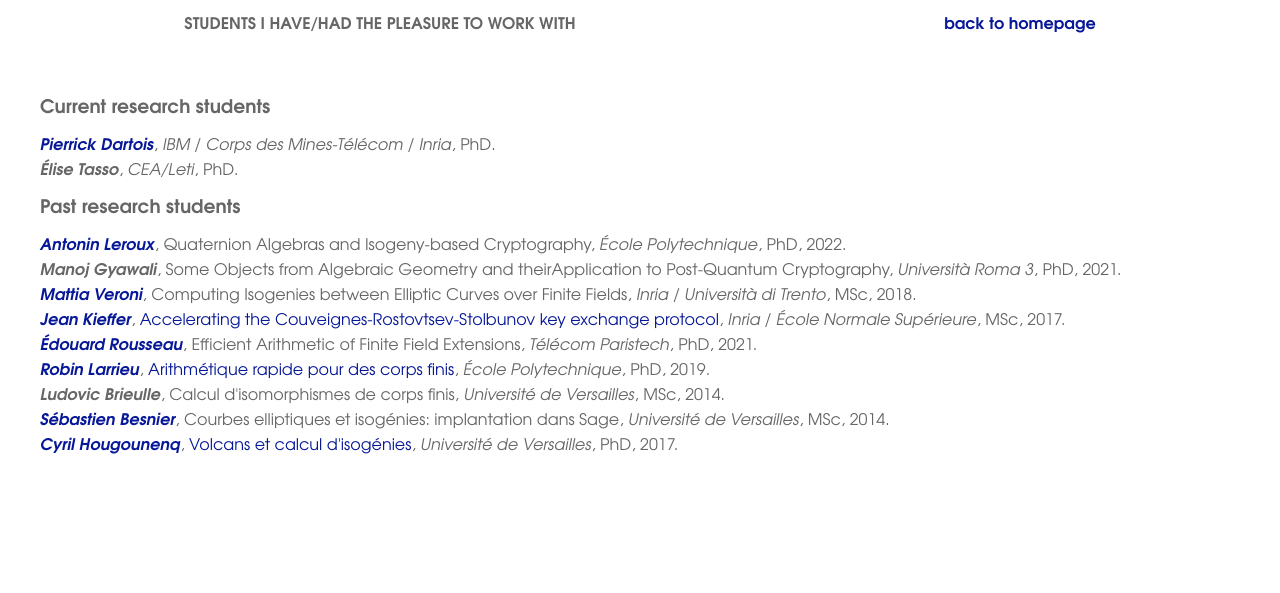
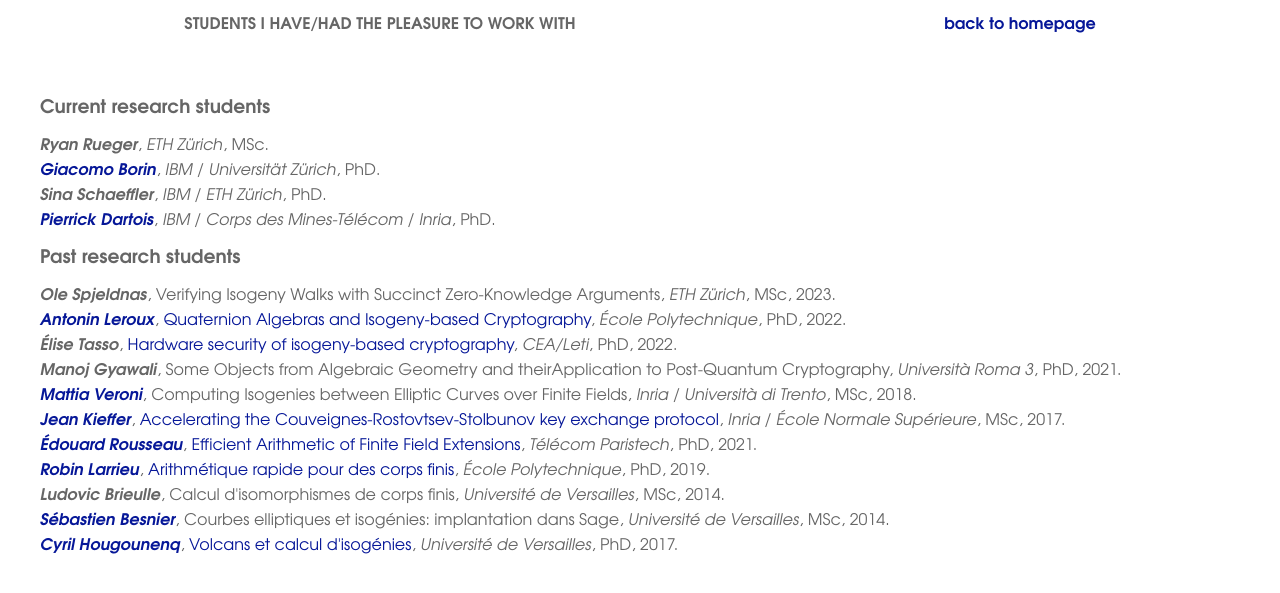
Before and after one commit to defeo/defeo.github.io, a Jekyll site: the page built from students.html, in a window 1280 px wide. Shown: the top 593 px of the page. Built offline with Jekyll 4.4.1, drawn with Linux system fonts in a browser that asks for light colours.

Commit message:
Updated students

```diff
--- a/_data/students.yaml
+++ b/_data/students.yaml
@@ -4,7 +4,7 @@ students:
     website: 'https://github.com/Hugounenq-Cyril'
     thesis:
       title: Volcans et calcul d'isogénies
-      url: 'https://tel.archives-ouvertes.fr/tel-01635463'
+      url: 'https://theses.hal.science/tel-01635463'
     inst:
       - Université de Versailles
     start: 2013
@@ -34,7 +34,7 @@ students:
     website: 'https://larrieu.perso.math.cnrs.fr/'
     thesis:
       title: Arithmétique rapide pour des corps finis
-      url: 'https://tel.archives-ouvertes.fr/tel-02439581'
+      url: 'https://theses.hal.science/tel-02439581'
     inst:
       - École Polytechnique
     start: 2015
@@ -45,6 +45,7 @@ students:
     website: 'https://erou.github.io/'
     thesis:
       title: Efficient Arithmetic of Finite Field Extensions
+      url: 'https://theses.hal.science/tel-03299466'
     inst:
       - Télécom Paristech
     start: 2017
@@ -52,7 +53,7 @@ students:
 
   - type: MSc
     name: Jean Kieffer
-    website: 'https://www.math.u-bordeaux.fr/~jekieffer/'
+    website: 'https://members.loria.fr/JKieffer/'
     thesis:
       title: Accelerating the Couveignes-Rostovtsev-Stolbunov key exchange protocol
       url: 'https://www.math.u-bordeaux.fr/~jekieffer/.pagepro/documents/master.pdf'
@@ -84,15 +85,20 @@ students:
 
   - type: PhD
     name: Élise Tasso
+    thesis:
+      title: Hardware security of isogeny-based cryptography
+      url: 'https://www.theses.fr/s228983'
     inst:
       - CEA/Leti
     start: 2019
+    end: 2022
 
   - type: PhD
     name: Antonin Leroux
     thesis:
       title: Quaternion Algebras and Isogeny-based Cryptography
-    website: 'https://www.lix.polytechnique.fr/Labo/Antonin.LEROUX/'
+      url: 'https://tonioecto.github.io/antoninleroux/manuscrit_these.pdf'
+    website: 'https://tonioecto.github.io/antoninleroux/'
     inst:
       - École Polytechnique
     start: 2019
@@ -106,3 +112,33 @@ students:
       - Corps des Mines-Télécom
       - Inria
     start: 2019
+
+  - type: MSc
+    name: Ole Spjeldnas
+    thesis:
+      title: Verifying Isogeny Walks with Succinct Zero-Knowledge Arguments
+    inst:
+      - ETH Zürich
+    start: 2022
+    end: 2023
+
+  - type: PhD
+    name: Sina Schaeffler
+    inst:
+      - IBM
+      - ETH Zürich
+    start: 2023
+
+  - type: PhD
+    name: Giacomo Borin
+    website: 'https://giacomoborin.github.io/'
+    inst:
+      - IBM
+      - Universität Zürich
+    start: 2023
+
+  - type: MSc
+    name: Ryan Rueger
+    inst:
+      - ETH Zürich
+    start: 2023
```
